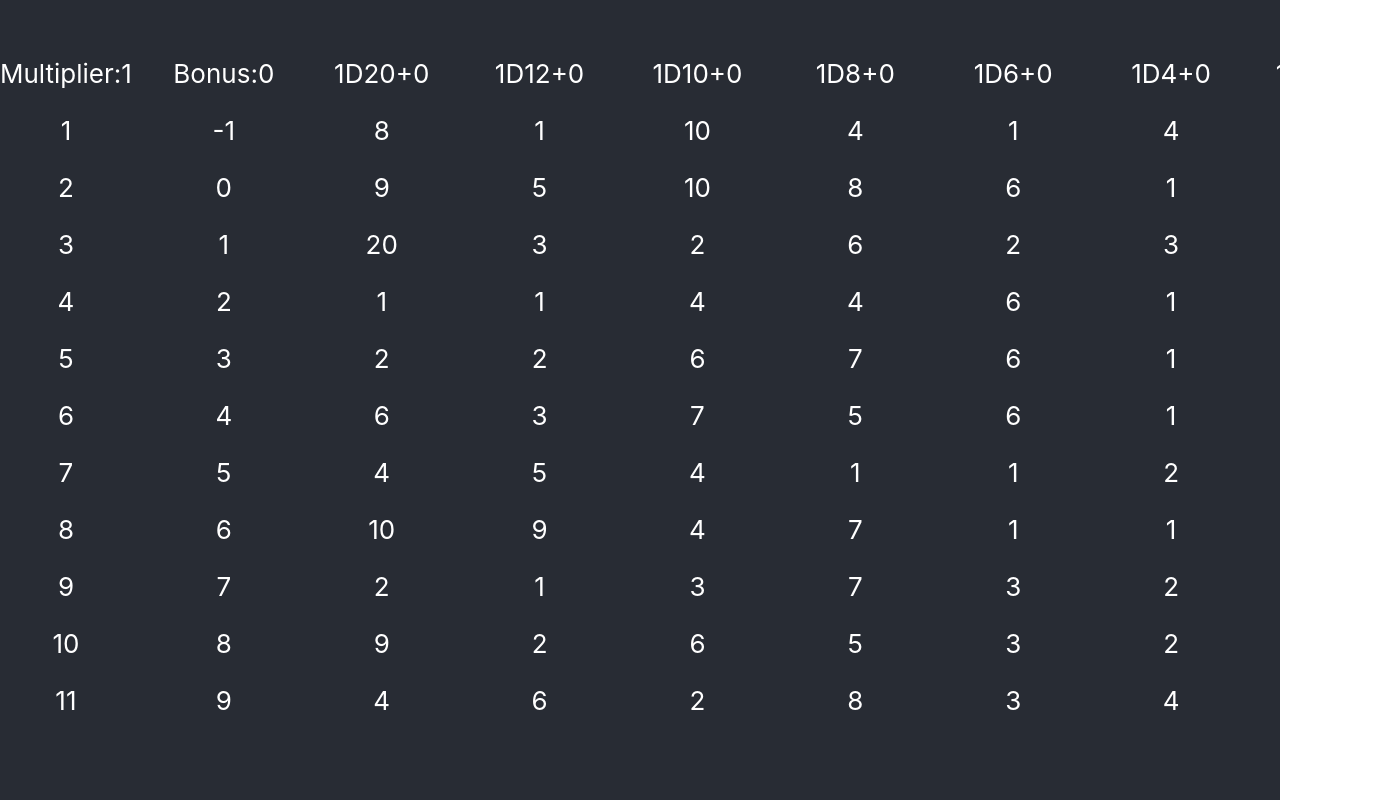
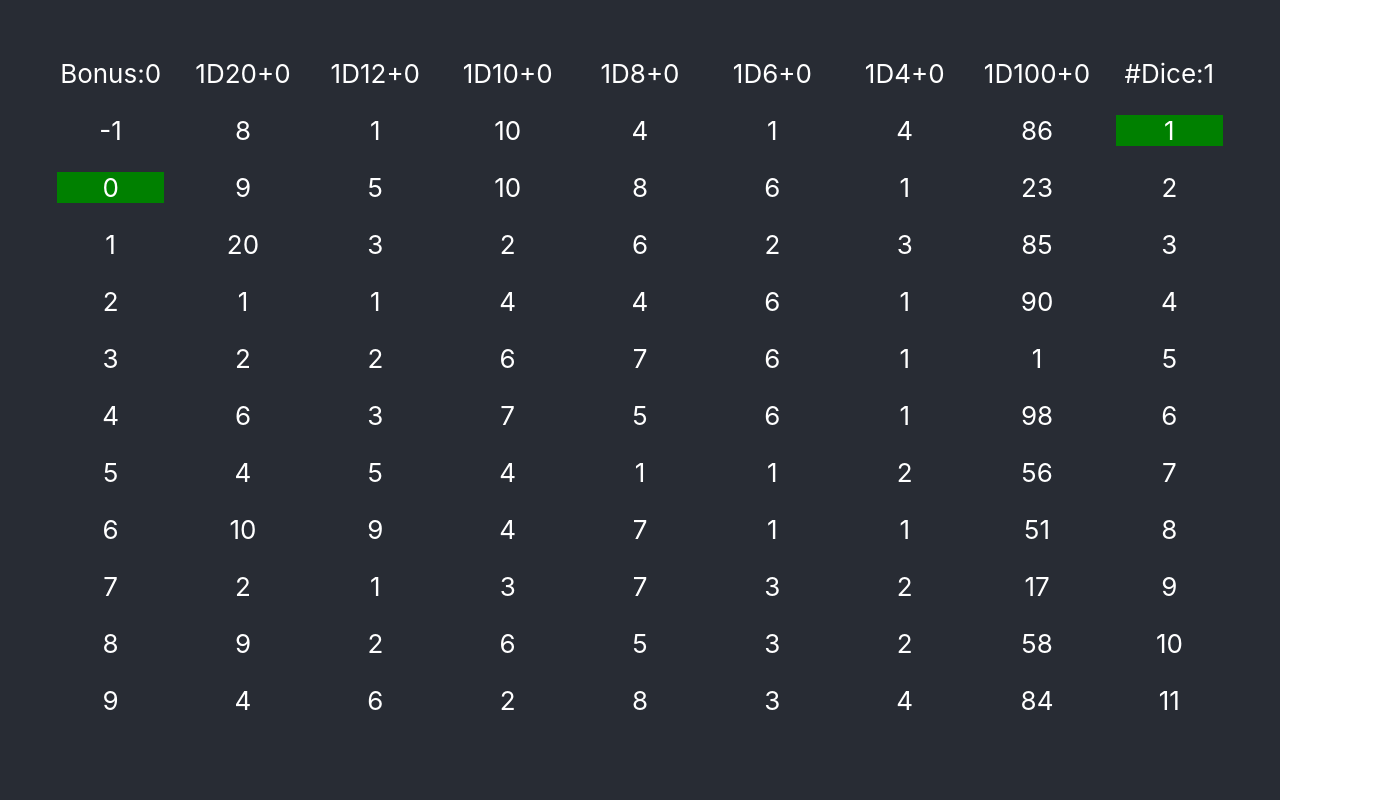
Before and after one commit to Utkarsh-G/fast-dice, a React (Create React App) app in the folder fast-dice/: page / in a window 1280 px wide. Shown: the whole page, 1395 px wide, since content can reach past the window. Built offline with nearby package versions, Linux system fonts and the light colour scheme.

Commit message:
highlighting bonuses and number of dice

```diff
--- a/fast-dice/src/NumberBlock.js
+++ b/fast-dice/src/NumberBlock.js
@@ -1,11 +1,11 @@
-function NumberBlock({number, setBonus, setMultiplier}) {
+function NumberBlock({number, setBonus, setMultiplier, highlight}) {
 
     function clickHandler (e) {
         if (setBonus) setBonus(number)
         if (setMultiplier) setMultiplier(number)
     }
 
-    return (<p onClick={clickHandler}> {number}</p>)
+    return (<p onClick={clickHandler} style={{background:highlight}}> {number}</p>)
 }
 
 export default NumberBlock;
--- a/fast-dice/src/RollDisplay.js
+++ b/fast-dice/src/RollDisplay.js
@@ -17,16 +17,9 @@ function RollDisplay({d20, d12, d10, d8, d6, d4, d100, bonus, setBonus, multipli
         return (
         <div style={{margin: 'auto', display: 'block', columnCount: 9}}>
 
-        Multiplier:{multiplier}
-
-
-        {multiplierArray.map((number) => {
-            return <NumberBlock number={number} setMultiplier={setMultiplier} />
-        })}
-
         Bonus:{bonus}
         {bonusArray.map((number) => {
-            return <NumberBlock number={number} setBonus={setBonus} />
+            return <NumberBlock number={number} setBonus={setBonus} highlight={number==bonus? "green": "none"}/>
         })}
 
         <p> {multiplier}D20+{bonus}</p>
@@ -64,6 +57,11 @@ function RollDisplay({d20, d12, d10, d8, d6, d4, d100, bonus, setBonus, multipli
             return <p>{multipleDiceSum(d100, index, multiplier)+bonus}</p>
         })}
 
+        #Dice:{multiplier}
+        {multiplierArray.map((number) => {
+            return <NumberBlock number={number} setMultiplier={setMultiplier} highlight={number==multiplier? "green": "none"}/>
+        })}
+
         </div>
 
     );
```
